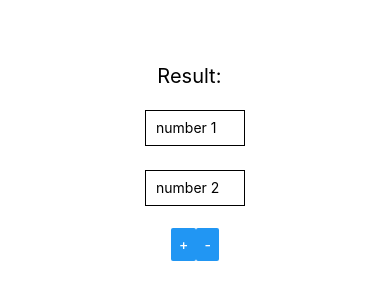
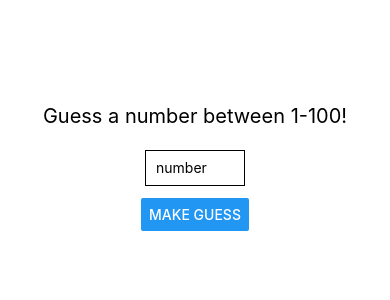
Before and after one commit to evanvvav/Mobiiliohjelmointi, a React Native app: screen / in a window 390 px wide. Shown: the part 260-560 px from the top of the page. Built offline with nearby package versions, Linux system fonts and the light colour scheme.

Commit message:
Tehtävä tehty

```diff
--- a/App.js
+++ b/App.js
@@ -1,59 +1,54 @@
-import {useState} from "react";
-import { SafeAreaView, StyleSheet, TextInput, Text, Button, View, Alert } from "react-native";
+import { useEffect, useState } from "react";
+import {
+  StyleSheet,
+  SafeAreaView,
+  Text,
+  Button,
+  Alert,
+  View,
+  TextInput,
+} from "react-native";
 
-const App = () => {
 
-  const [answer, setAnswer] = useState(null);
-  const [number1, setNumber1] = useState('');
-  const [number2, setNumber2] = useState('');
+export default function App() {
+  const [display, setDisplay] = useState('Guess a number between 1-100!');
+  const [answer, setAnswer] = useState('');
+  const [number, setNumber] = useState('');
 
-  const plus = () => {
-    setAnswer(parseInt(number1) + parseInt(number2));
+  useEffect(() => {
+    createAnswer();
+  }, []);
+
+  const createAnswer = () => {
+    setAnswer(Math.floor(Math.random() * 100) + 1);
   };
 
-  const minus = () => {
-    setAnswer(parseInt(number1) - parseInt(number2));
+  const handlePress = () => {
+    if (parseInt(number) > answer) {
+      setDisplay('Your guess ' + number + ' is too high');
+    } else if (parseInt(number) < answer) {
+      setDisplay('Your guess ' + number + ' is too low');
+    } else {
+      Alert.alert("Correct! Number is " + answer);
+      createAnswer();
+    }
   };
-
-
 
   return (
     <SafeAreaView style={styles.container}>
-
-      <Text style={styles.Text}>
-        Result: {answer} </Text>
-
+      <Text style={styles.text}>{display}</Text>
       <TextInput
-        value={number1}
-        style={styles.input}
-        onChangeText={(value) => setNumber1(value)}
-        keyboardType="numeric"
-        placeholder="number 1"
+      style={styles.input}
+      onChangeText={(value) => setNumber(value)}
+      keyboardType="numeric"
+      placeholder="number"
       />
-      <TextInput
-        value={number2}
-        style={styles.input}
-        onChangeText={(value) => setNumber2(value)}
-        keyboardType="numeric"
-        placeholder="number 2"
-      />
-
-      <View style={styles.fixToText}>
-        <Button
-          title="+"
-          onPress={plus}
-        />
-        <Button
-          title="-"
-          onPress={minus}
-        />
+      <View>
+        <Button title="MAKE GUESS" onPress={() => handlePress()} />
       </View>
     </SafeAreaView>
   );
-};
-
-
-
+}
 
 const styles = StyleSheet.create({
   container: {
@@ -67,21 +62,11 @@ const styles = StyleSheet.create({
     margin: 12,
     borderWidth: 1,
     padding: 10,
-
-
   },
-  fixToText: {
-    flexDirection: 'row',
-    justifyContent: 'space-between',
-    padding: 10
-    ,
-  },
-  Text: {
+  text: {
     padding: 10,
     fontSize: 20,
     textAlign: 'center',
+  },
 
-  },
 });
-
-export default App;
```
